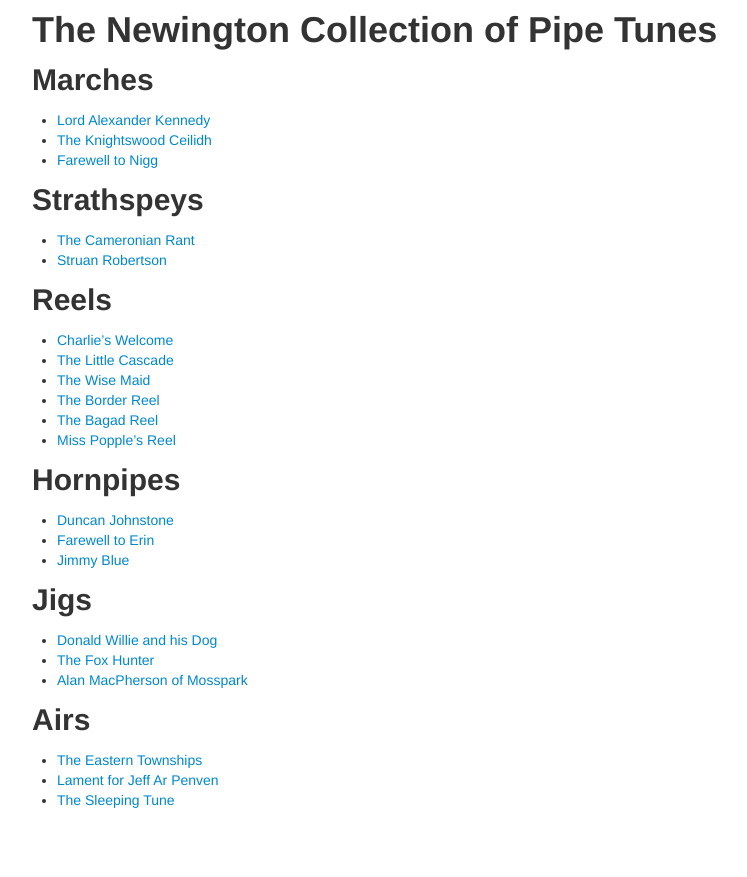
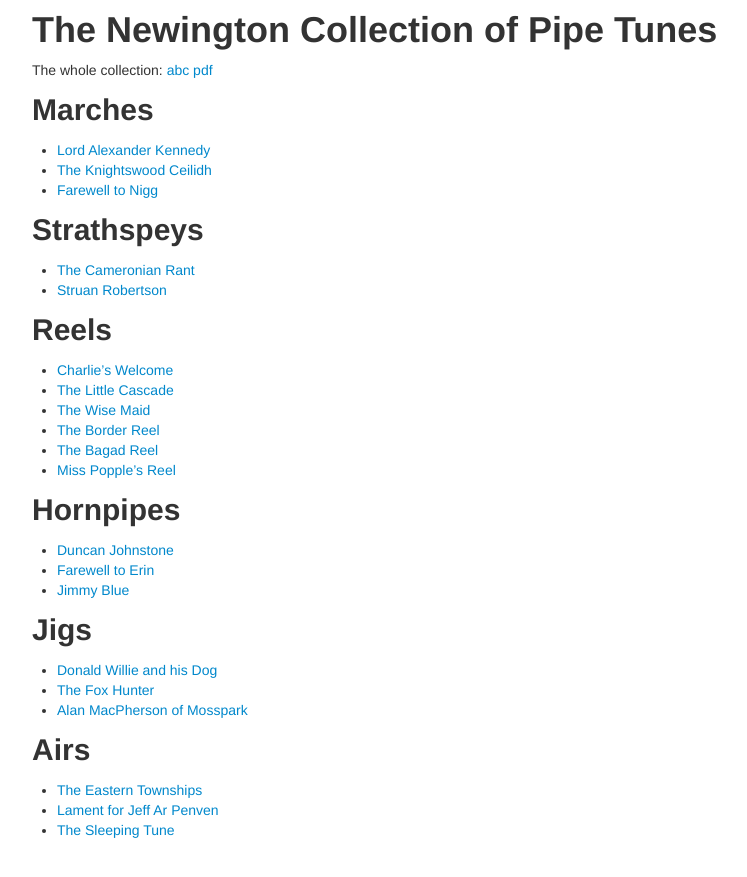
Before and after one commit to wwaites/newington, a Jekyll site: the page built from index.md, in a window 1280 px wide. Shown: the top 877 px of the page, without its empty margins (138-885 px from the left). Built offline with Jekyll 4.4.1, drawn with Linux system fonts in a browser that asks for light colours.

Commit message:
link the whole collection

```diff
--- a/index.md
+++ b/index.md
@@ -2,6 +2,8 @@
 layout: default
 title: The Newington Collection of Pipe Tunes
 ---
+
+The whole collection: [abc](newington.abc) [pdf](newington.pdf)
 
 Marches
 -------
```
